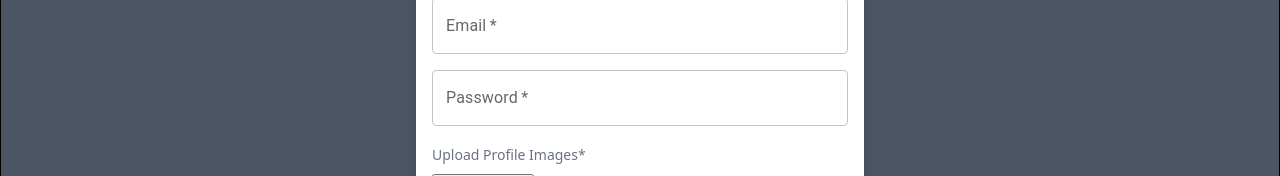
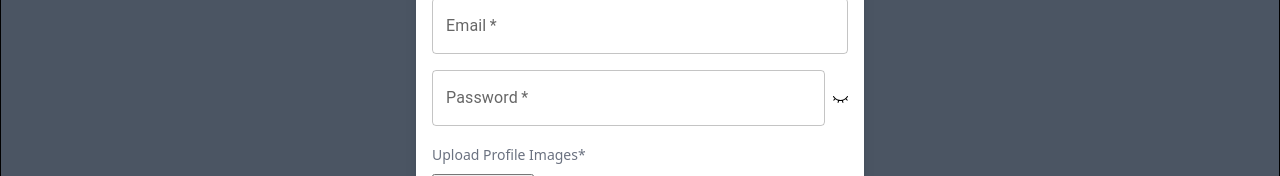
Before and after one commit to swapneel1026/docter-app-client, a React (Vite) app: page /signup in a window 1280 px wide. Shown: the part 440-616 px from the top of the page. Built offline with nearby package versions, Linux system fonts and the light colour scheme; no server answers.

Commit message:
feta:signup password hide/show

```diff
--- a/src/compo/Signup.jsx
+++ b/src/compo/Signup.jsx
@@ -4,10 +4,12 @@ import Button from "@mui/material/Button";
 import { useNavigate } from "react-router-dom";
 import { toast } from "sonner";
 import CircleLoader from "./loader";
+import { EyeClosedIcon, EyeOpenIcon } from "@radix-ui/react-icons";
 
 const Signup = () => {
   const [formType, setFormType] = useState("user");
   const [loader, setLoader] = useState(false);
+  const [showPassword, setShowPassword] = useState(false);
 
   const navigate = useNavigate();
 
@@ -91,14 +93,20 @@ const Signup = () => {
             variant="outlined"
             fullWidth
           />
+          <div className="flex items-center justify-center gap-2">
             <TextField
-            type="password"
+              type={showPassword ? "text" : "password"}
               required
               name="password"
               label="Password"
               variant="outlined"
+              onChange={(e) => setPassword(e.target.value)}
               fullWidth
             />
+            <span onClick={() => setShowPassword(!showPassword)}>
+              {showPassword ? <EyeOpenIcon /> : <EyeClosedIcon />}
+            </span>
+          </div>
           {formType === "docter" && (
             <>
               <TextField
```
Lines whose indentation alone changed are shown as unchanged.
